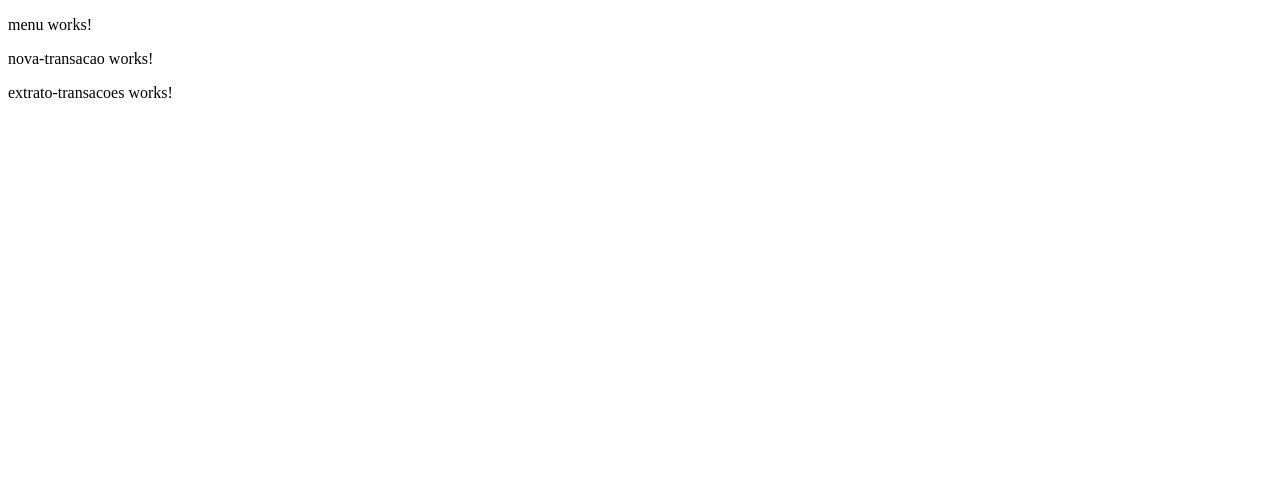
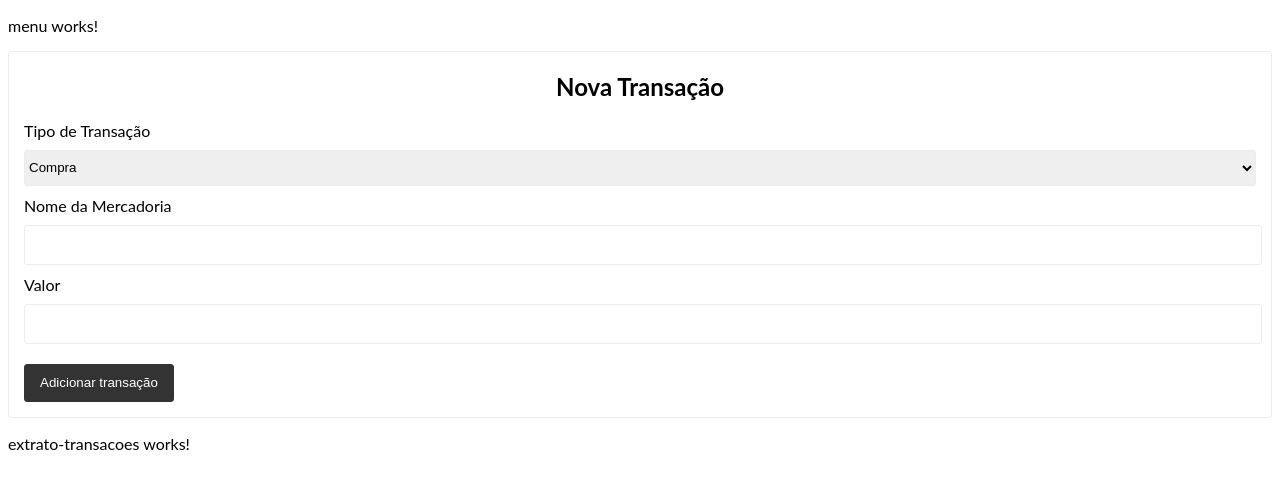
Before and after one commit to CharlesPresidente/via-varejo, an Angular app: page / in a window 1280 px wide. Shown: the top 488 px of the page. Built offline with nearby package versions, Linux system fonts and the light colour scheme.

Commit message:
criar styles.scss

```diff
--- a/src/app/app.module.ts
+++ b/src/app/app.module.ts
@@ -6,6 +6,7 @@ import { AppComponent } from './app.component';
 import { SharedModule } from './shared/shared.module';
 import { ComponentsModule } from './components/components.module';
 import { PagesModule } from './pages/pages.module';
+import { ReactiveFormsModule } from '@angular/forms';
 
 @NgModule({
   declarations: [
@@ -16,6 +17,7 @@ import { PagesModule } from './pages/pages.module';
     AppRoutingModule,
     ComponentsModule,
     PagesModule,
+    ReactiveFormsModule,
     SharedModule
   ],
   providers: [],
--- a/src/app/components/components.module.ts
+++ b/src/app/components/components.module.ts
@@ -2,6 +2,7 @@ import { NgModule } from '@angular/core';
 import { CommonModule } from '@angular/common';
 import { ExtratoTransacoesComponent } from './extrato-transacoes/extrato-transacoes.component';
 import { NovaTransacaoComponent } from './nova-transacao/nova-transacao.component';
+import { ReactiveFormsModule } from '@angular/forms';
 
 const COMMUN = [
   NovaTransacaoComponent,
@@ -11,7 +12,8 @@ const COMMUN = [
 @NgModule({
   declarations: [COMMUN],
   imports: [
-    CommonModule
+    CommonModule,
+    ReactiveFormsModule
   ],
   exports: [COMMUN]
 })
--- a/src/app/components/nova-transacao/nova-transacao.component.html
+++ b/src/app/components/nova-transacao/nova-transacao.component.html
@@ -1,3 +1,18 @@
-<p>
-  nova-transacao works!
-</p>
+<section class="nova-transacao">
+  <h2>Nova Transação</h2>
+
+  <form [formGroup]="transacaoForm" (ngSubmit)="registrar()">
+    <label for="">Tipo de Transação</label>
+    <select formControlName="tipo">
+      <option value="{{i}}" *ngFor="let i of tipoObject">{{i}}</option>
+    </select>
+
+    <label for="">Nome da Mercadoria</label>
+    <input type="text" formControlName="nome">
+
+    <label for="">Valor</label>
+    <input type="number" formControlName="valor">
+
+    <button>Adicionar transação</button>
+  </form>
+</section>
--- a/src/app/components/nova-transacao/nova-transacao.component.scss
+++ b/src/app/components/nova-transacao/nova-transacao.component.scss
@@ -0,0 +1,52 @@
+.nova-transacao {
+  display: flex;
+  flex-direction: column;
+  border-bottom: 1px solid #ededed;
+  padding: 15px;
+
+  h2 {
+    display: none;
+  }
+
+  label,
+  input {
+    width: 100%;
+  }
+
+  input,
+  select {
+    width: 100%;
+    height: 36px;
+    margin: 10px 0;
+    border: 1px solid #ededed;
+    border-radius: 3px;
+  }
+
+  button {
+    width: 100%;
+    background-color: #333333;
+    color: white;
+    line-height: 36px;
+    border: 1px solid #333333;
+    border-radius: 3px;
+    margin-top: 10px;
+  }
+
+  @media screen and (min-width: 768px) {
+    padding-top: 0px;
+    border-radius: 3px;
+    border: 1px solid #ededed;
+
+    h2 {
+      display: block;
+      width: 100%;
+      text-align: center;
+    }
+
+    button {
+      align-self: flex-end;
+      width: auto;
+      padding: 0 15px;
+    }
+  }
+}
--- a/src/app/components/nova-transacao/nova-transacao.component.ts
+++ b/src/app/components/nova-transacao/nova-transacao.component.ts
@@ -1,4 +1,5 @@
 import { Component, OnInit } from '@angular/core';
+import { FormBuilder, FormGroup, Validators } from '@angular/forms';
 
 @Component({
   selector: 'app-nova-transacao',
@@ -7,9 +8,28 @@ import { Component, OnInit } from '@angular/core';
 })
 export class NovaTransacaoComponent implements OnInit {
 
-  constructor() { }
+  public tipoObject: any = ['Compra', 'Venda'];
+  public transacaoForm: FormGroup;
+
+  constructor(private formBuilder: FormBuilder) { }
 
   ngOnInit() {
+
+    this.transacaoForm = this.formBuilder.group({
+      tipo: ['Compra'],
+      nome: ['', Validators.required],
+      valor: ['R$ 0,00', Validators.required]
+    })
   }
 
+  get f() { return this.transacaoForm.controls; }
+
+  registrar() {
+    if (this.transacaoForm.invalid) {
+      console.log('Registrar: Erro');
+      return
+    }
+
+    console.log('Registrar: ', this.transacaoForm.controls);
+  }
 }
--- a/src/styles.scss
+++ b/src/styles.scss
@@ -1 +1,3 @@
-/* You can add global styles to this file, and also import other style files */
+body {
+  font-family: 'Lato', sans-serif;
+}
```
Also changed, not shown: src/assets/sass/styles.scss (added).
